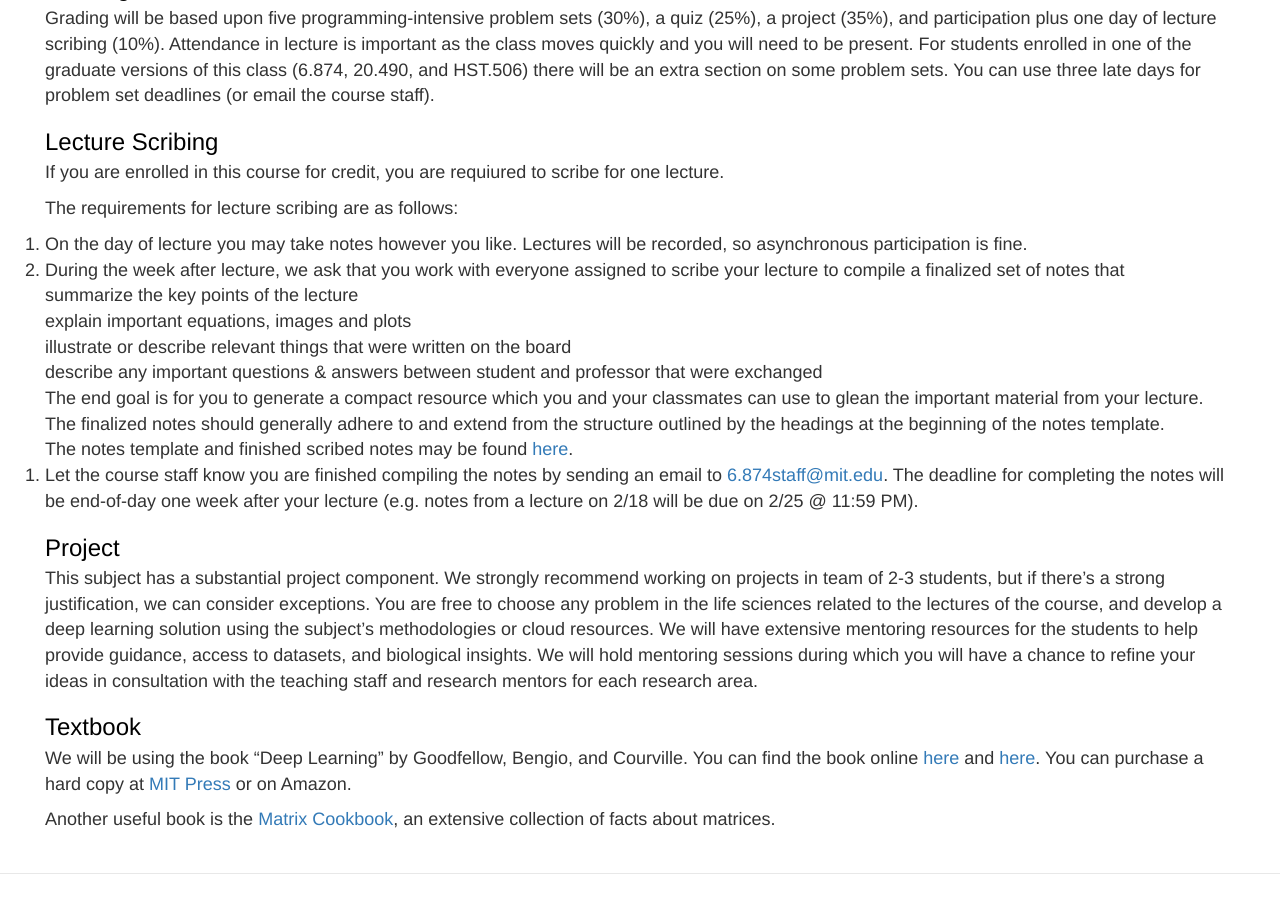
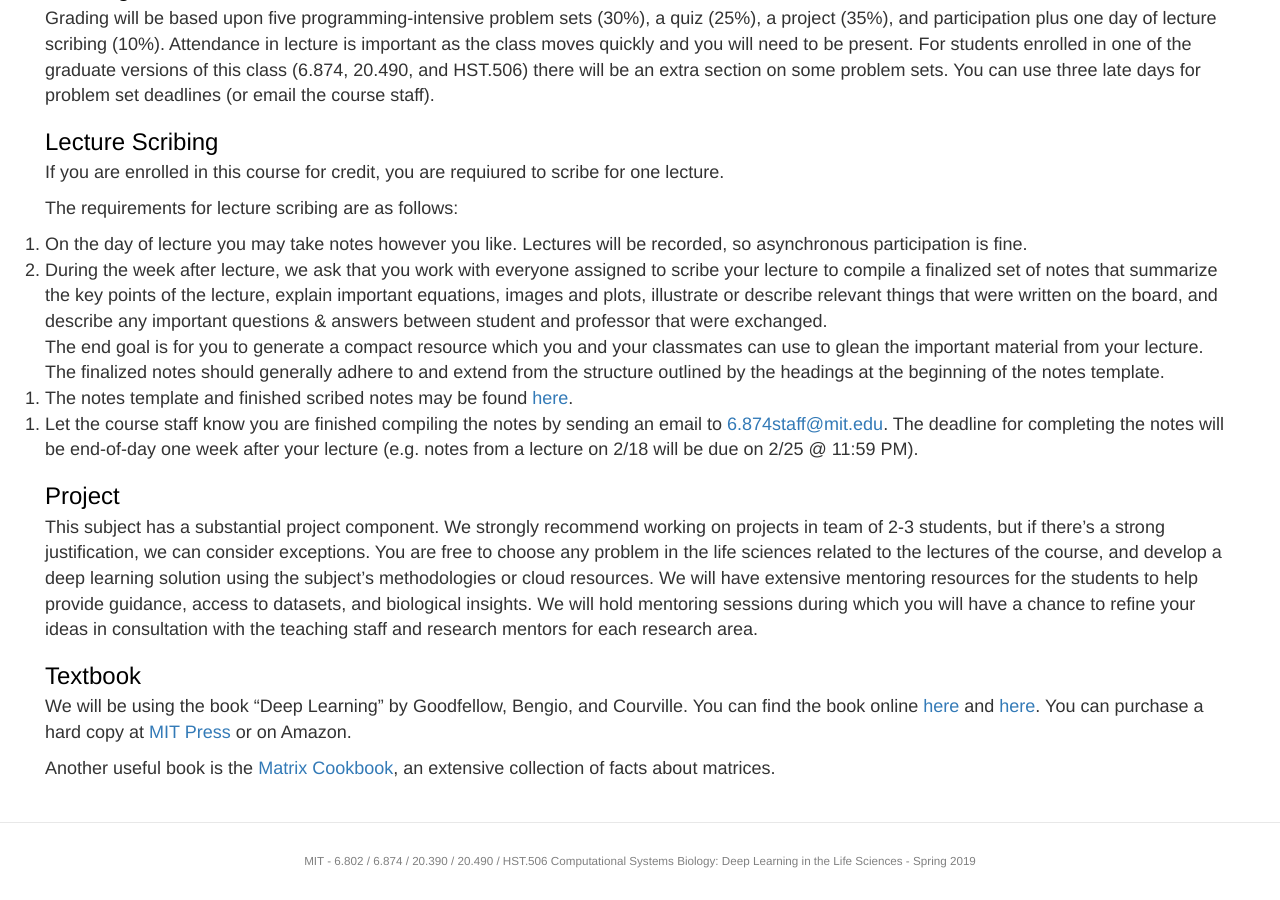
Before and after one commit to mit6874/mit6874.github.io, a Jekyll site: the page built from index.html, in a window 1280 px wide and 900 px high, scrolled down 3745 px. Built offline with Jekyll 4.4.1, drawn with Linux system fonts in a browser that asks for light colours; nearby versions of some CDN libraries.

Commit message:
Update index.html

```diff
--- a/index.html
+++ b/index.html
@@ -469,17 +469,12 @@
       <li>On the day of lecture you may take notes however you like. Lectures will be recorded, so asynchronous participation is fine.</li>
 
       <li>
-	During the week after lecture, we ask that you work with everyone assigned to scribe your lecture to compile a finalized set of notes that
-	<ul>
-	  <li>summarize the key points of the lecture</li>
-	  <li>explain important equations, images and plots</li>
-	  <li>illustrate or describe relevant things that were written on the board</li>
-	  <li>describe any important questions & answers between student and professor that were exchanged</li>
-	</ul>
+	During the week after lecture, we ask that you work with everyone assigned to scribe your lecture to compile a finalized set of notes that summarize the key points of the lecture, explain important equations, images and plots, illustrate or describe relevant things that were written on the board, and describe any important questions & answers between student and professor that were exchanged. <br>
 	The end goal is for you to generate a compact resource which you and your classmates can use to glean the important material from your lecture. The finalized notes should generally adhere to and extend from the structure outlined by the headings at the beginning of the notes template.
-
+     </li>
     <ol>
-        The notes template and finished scribed notes may be found <a href="https://www.dropbox.com/work/6874_Spring21/8.Scribing">here</a>.
+        <li>
+        The notes template and finished scribed notes may be found <a href="https://www.dropbox.com/work/6874_Spring21/8.Scribing">here</a>.</li>
     </ol>
     <ol>
       <li>Let the course staff know you are finished compiling the notes by sending an email to <a href="mailto:6.874staff@mit.edu?Subject=Lecture%20Scribing" target="_top">6.874staff@mit.edu</a>. The deadline for completing the notes will be end-of-day one week after your lecture (e.g. notes from a lecture on 2/18 will be due on 2/25 @ 11:59 PM).</li>
```
